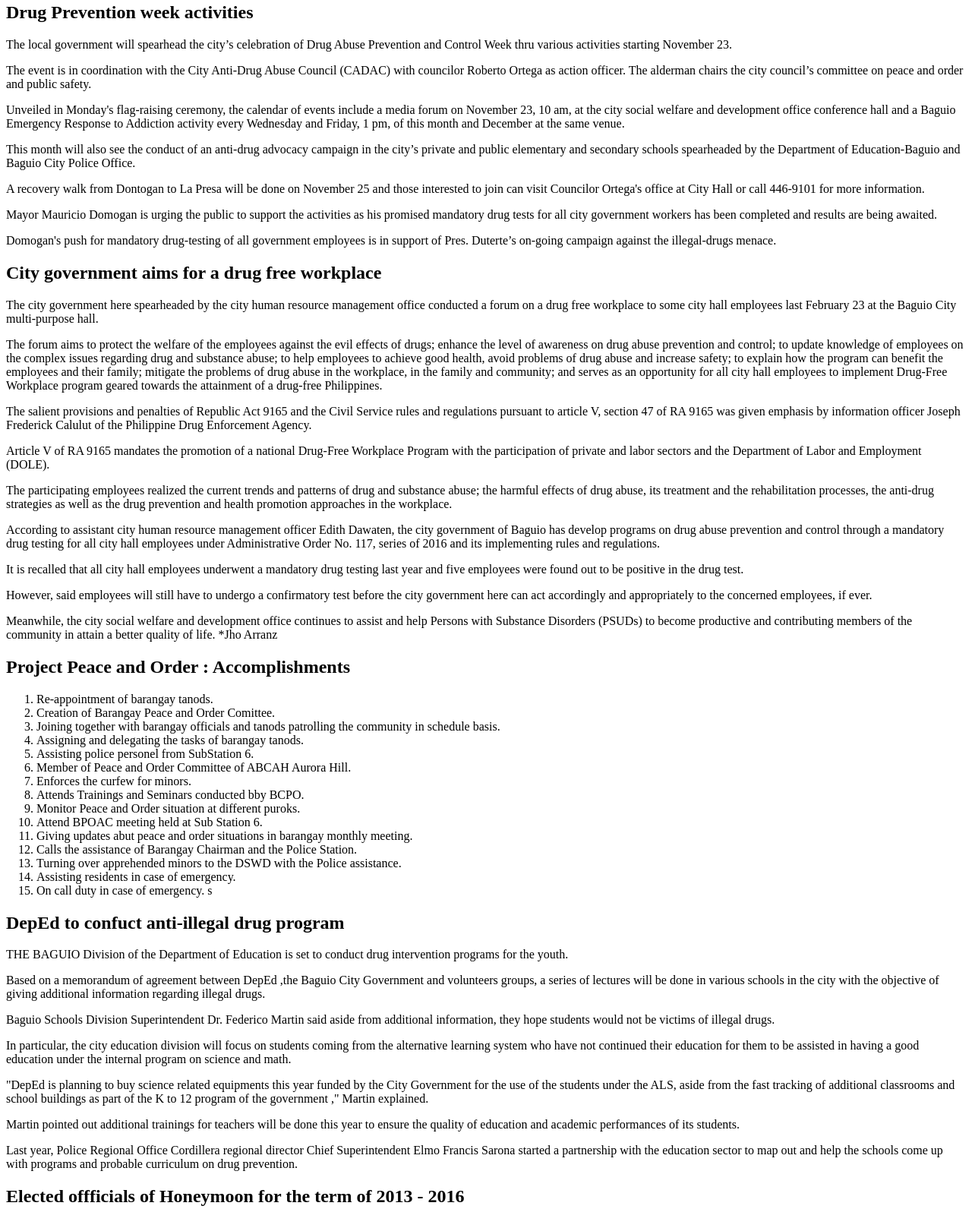
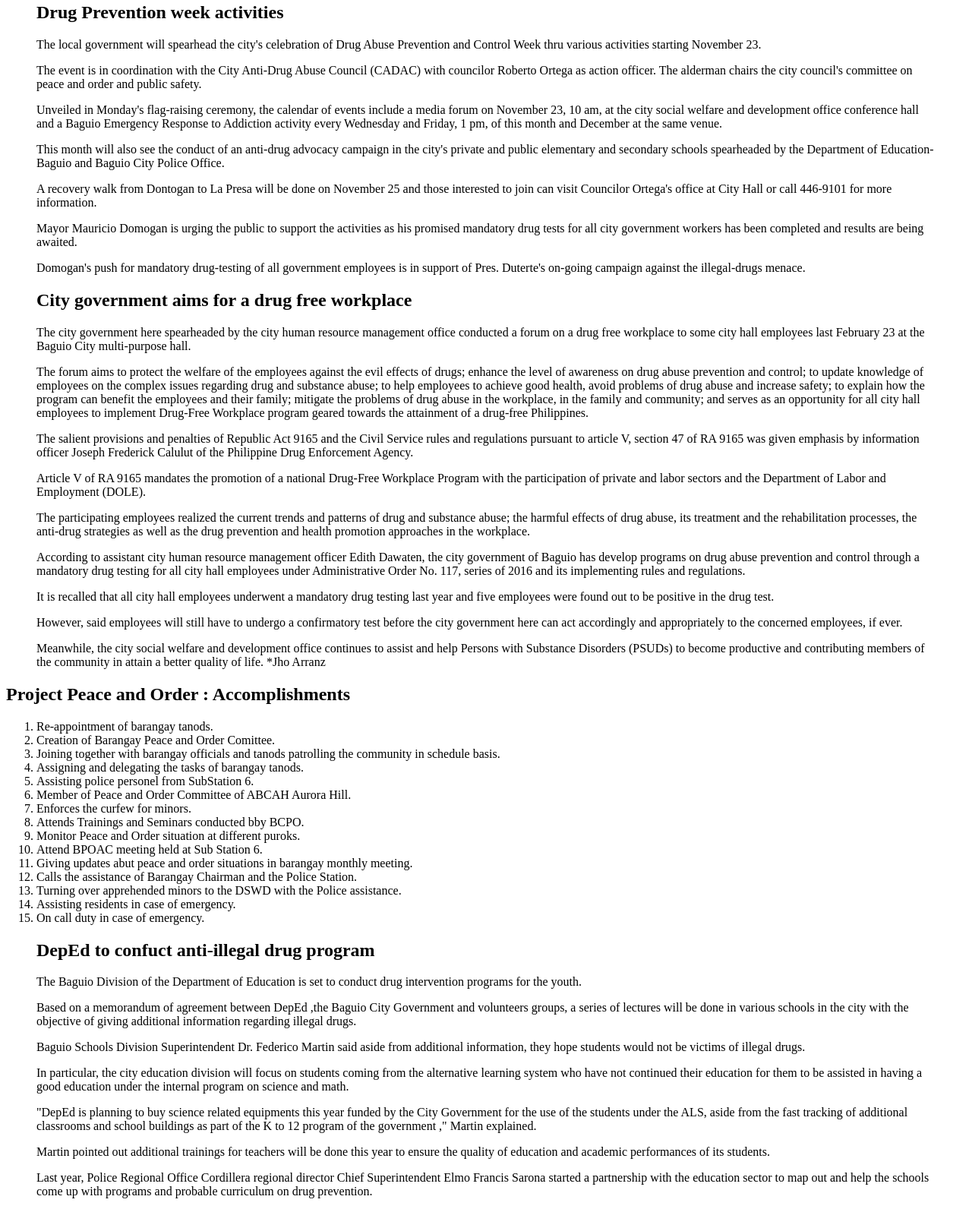
Before and after one commit to arvindagang/webtekgrp5, a plain HTML site: page 9364B-G5-2/index.html in a window 1280 px wide. Shown: the part 471-2063 px from the top of the page at 76% size. Drawn offline with Linux system fonts and the light colour scheme.

Commit message:
Reference Added

```diff
--- a/9364B-G5-2/index.html
+++ b/9364B-G5-2/index.html
@@ -46,13 +46,14 @@
 		<div class="container">
 			<div class="content-container">
 				<div class="text-box-f">
+					<blockquote cite ="http://baguio.gov.ph/content/drug-prevention-week-activities-bared">
 					<h2> Drug Prevention week activities </h2>
 
-					<p> The local government will spearhead the city’s celebration of Drug Abuse Prevention and Control Week thru various activities starting November 23.
+					<p> The local government will spearhead the city's celebration of Drug Abuse Prevention and Control Week thru various activities starting November 23.
 					</p>
 
 					<p>
-						The event is in coordination with the City Anti-Drug Abuse Council (CADAC) with councilor Roberto Ortega as action officer. The alderman chairs the city council’s committee on peace and order and public safety.
+						The event is in coordination with the City Anti-Drug Abuse Council (CADAC) with councilor Roberto Ortega as action officer. The alderman chairs the city council's committee on peace and order and public safety.
 					</p>
 
 					<p>
@@ -60,7 +61,7 @@
 					</p>
 
 					<p>
-						This month will also see the conduct of an anti-drug advocacy campaign in the city’s private and public elementary and secondary schools spearheaded by the Department of Education-Baguio and Baguio City Police Office.
+						This month will also see the conduct of an anti-drug advocacy campaign in the city's private and public elementary and secondary schools spearheaded by the Department of Education-Baguio and Baguio City Police Office.
 					</p>
 
 					<p>
@@ -72,8 +73,9 @@
 					</p>
 
 					<p>
-						Domogan's push for mandatory drug-testing of all government employees is in support of Pres. Duterte’s on-going campaign against the illegal-drugs menace.
+						Domogan's push for mandatory drug-testing of all government employees is in support of Pres. Duterte's on-going campaign against the illegal-drugs menace.
 					</p>
+				</blockquote>
 
 				</div>
 			</div>
@@ -84,6 +86,7 @@
 		<div class="container">
 			<div class="content-container">
 				<div class="text-box-s">
+					<blockquote cite ="http://www.baguio.gov.ph/content/city-government-aims-drug-free-workplace">
 					<h2> City government aims for a drug free workplace </h2>
 					<p>
 						The city government here spearheaded by the city human resource management office conducted a forum on a drug free workplace to some city hall employees last February 23 at the Baguio City multi-purpose hall.
@@ -120,7 +123,7 @@
 					<p>
 						Meanwhile, the city social welfare and development office continues to assist and help Persons with Substance Disorders (PSUDs) to become productive and contributing members of the community in attain a better quality of life. *Jho Arranz
 					</p>
-
+					</blockquote>
 
 				</div>
 			</div>
@@ -148,7 +151,7 @@
 						<li> Calls the assistance of Barangay Chairman and the Police Station. </li>
 						<li> Turning over apprehended minors to the DSWD with the Police assistance. </li>
 						<li> Assisting residents in case of emergency. </li>
-						<li> On call duty in case of emergency. s</li>
+						<li> On call duty in case of emergency. </li>
 					</ol>
 
 
@@ -161,9 +164,10 @@
 		<div class="container">
 			<div class="content-container">
 				<div class="text-box-s">
+					<blockquote cite ="http://www.sunstar.com.ph/baguio/local-news/2018/01/18/deped-conduct-anti-illegal-drug-program-584484">
 					<h2> DepEd to confuct anti-illegal drug program </h2>
 					<p>
-						THE BAGUIO Division of the Department of Education is set to conduct drug intervention programs for the youth.
+						The Baguio Division of the Department of Education is set to conduct drug intervention programs for the youth.
 					</p>
 
 					<p>
@@ -189,6 +193,7 @@
 					<p>
 						Last year, Police Regional Office Cordillera regional director Chief Superintendent Elmo Francis Sarona started a partnership with the education sector to map out and help the schools come up with programs and probable curriculum on drug prevention.
 					</p>
+				</blockquote>
 
 
 
@@ -201,6 +206,7 @@
 		<div class="container">
 			<div class="content-container">
 				<div class="text-box-f">
+					<blockquote cite ="https://www.zamboanga.com/z/index.php?title=Honeymoon%2C_Baguio_City%2C_Benguet%2C_Philippines">
 					<h2>Elected offficials of Honeymoon for the term of 2013 - 2016</h2>
 					<ul>
 						<li> Punong Barangay : Wayway, Romulo Leyaley </li>
@@ -212,7 +218,7 @@
 						<li> Barangay Kagawad : Galian, Mary Ann Kidicdian </li>
 						<li> Barangay Kagawad : Sinlao, Romeo Tinipac</li>
 					</ul>
-
+					</blockquote>
 				</div>
 			</div>
 		</div>
```
